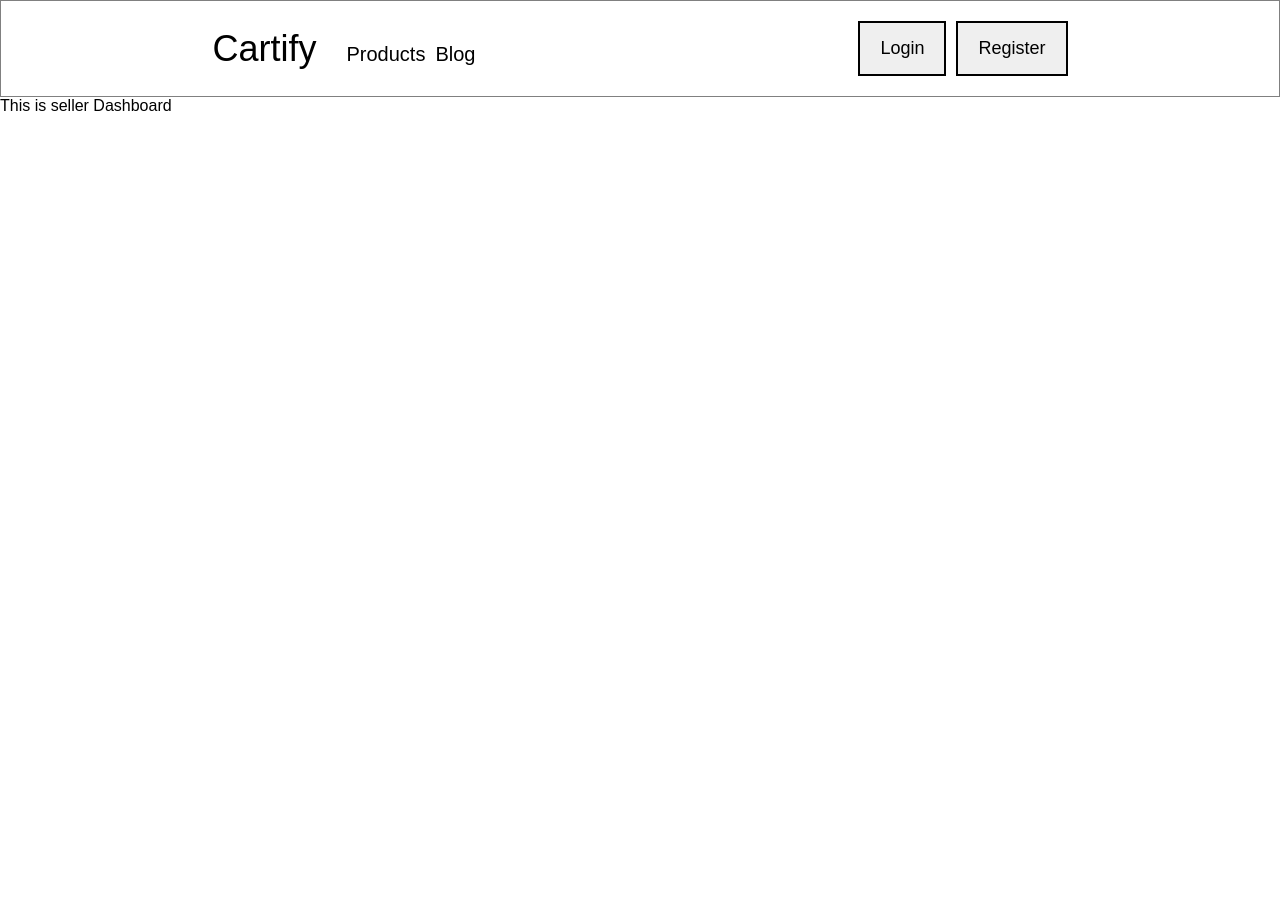
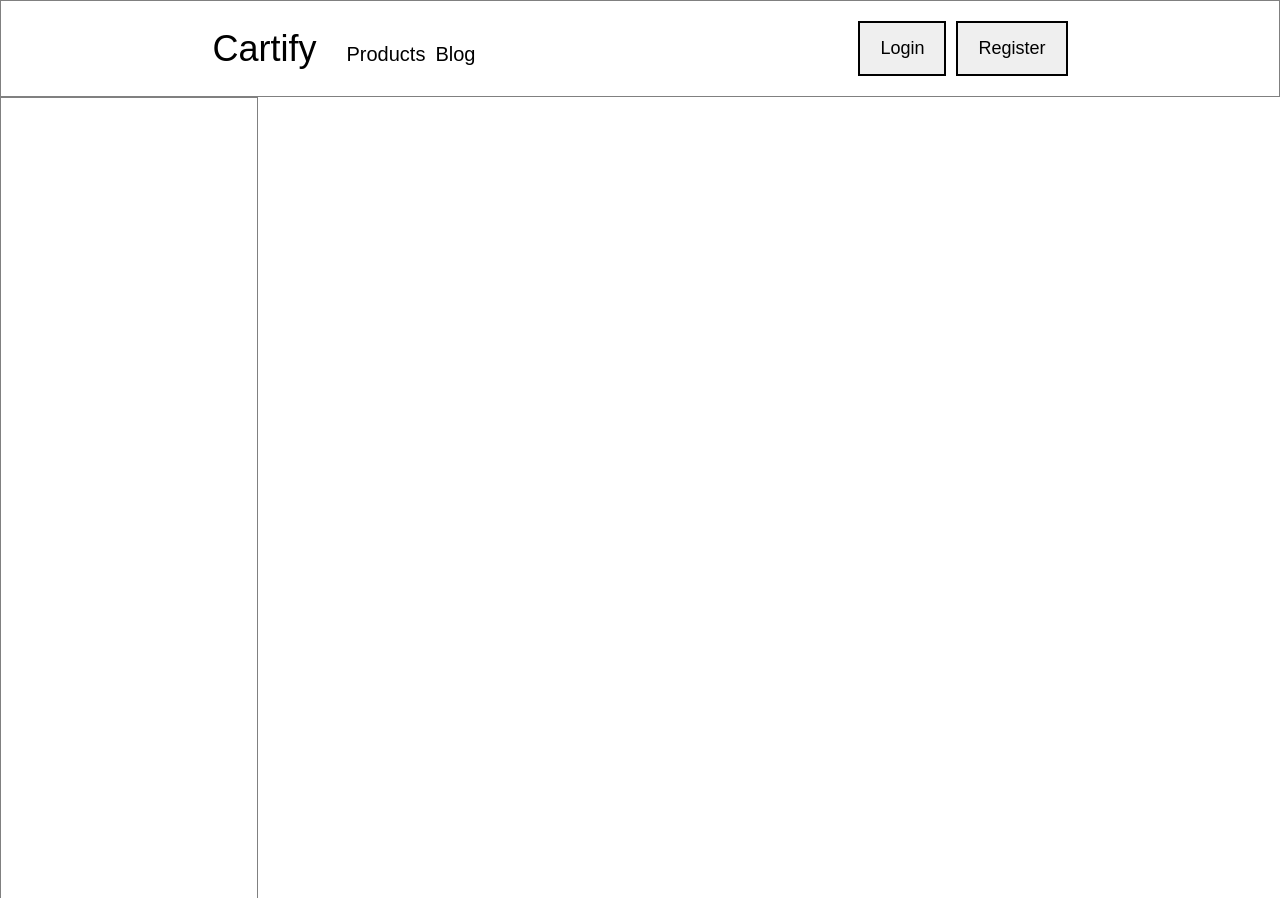
Before and after one commit to Hamzah-Amir/Django-course, a Django app: page /seller/ in a window 1280 px wide. Before the commit the page ends 111 px from the top, so only its background shows below. Run offline with Django 5.2, Linux system fonts and the light colour scheme; parts of the project's set-up code (start-up, migrations or seed data) failed here and were passed over.

Commit message:
created basic seller dashboard structure

```diff
--- /dev/null
+++ b/Cartify/static/seller/seller_dashboard.css
@@ -0,0 +1,15 @@
+.seller-dashboard {
+    display: flex;
+    gap: 20px;
+}
+
+.sidebar {
+    width: 20vw;
+    border: 1px solid gray;
+    height: 100vh;
+    border-bottom: 0px;
+}
+
+.main-dashboard {
+    padding: 50px 20px;
+}
--- a/Cartify/templates/seller/seller_dashboard.html
+++ b/Cartify/templates/seller/seller_dashboard.html
@@ -1,5 +1,18 @@
 {% extends "base.html" %}
 
+{% block title  %}Seller Dashboard{% endblock title  %}
+{% load static %}
+{% block extra_head %}
+<link rel="stylesheet" href="{% static "seller/seller_dashboard.css" %}">
+{% endblock extra_head %}
+
 {% block body  %}
-
-This is seller Dashboard{% endblock body  %}
+<div class='seller-dashboard'>
+    <aside class=sidebar></aside>
+    <div class="main-dashboard">
+        <div class="dashboard-head">
+            <span></span>
+        </div>
+    </div>
+</div>
+{% endblock body  %}
```
